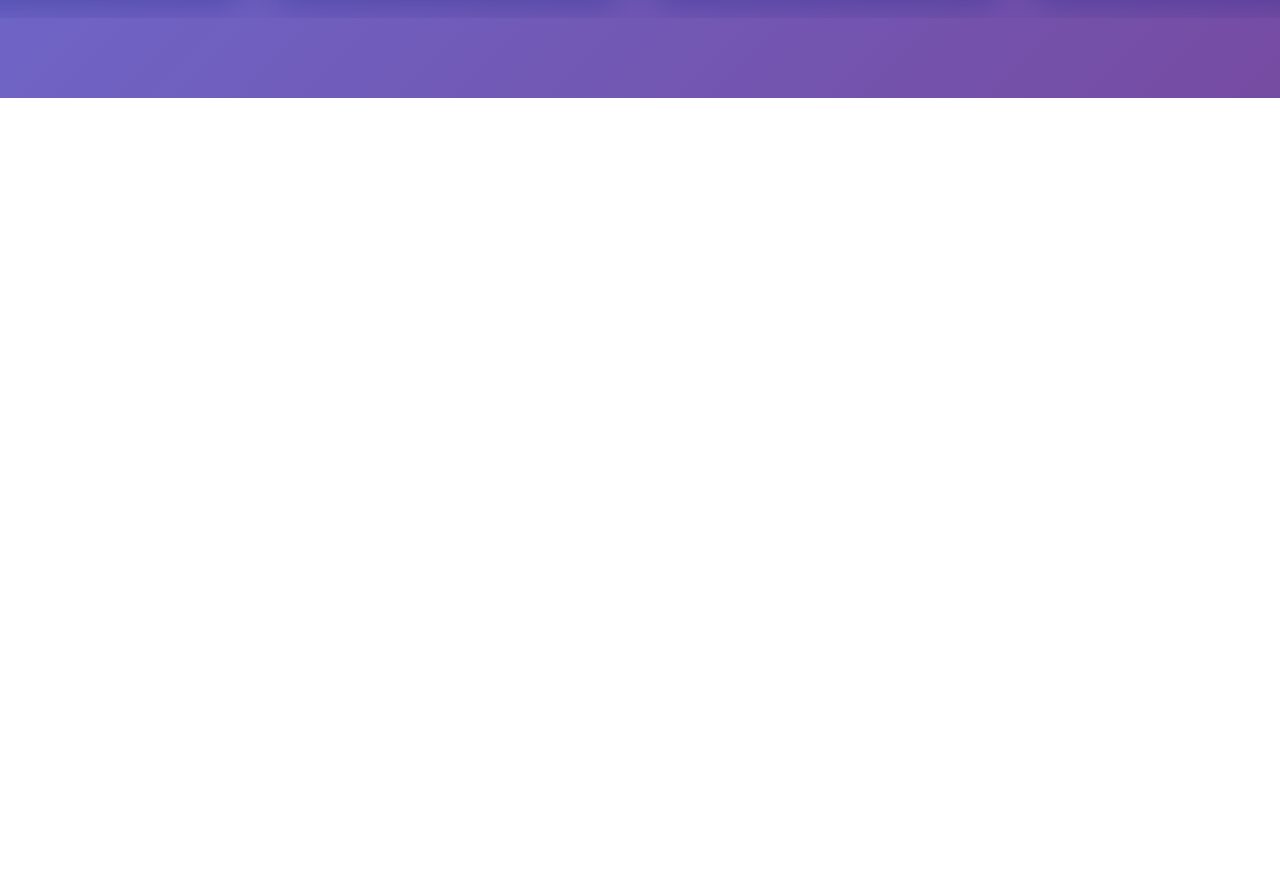
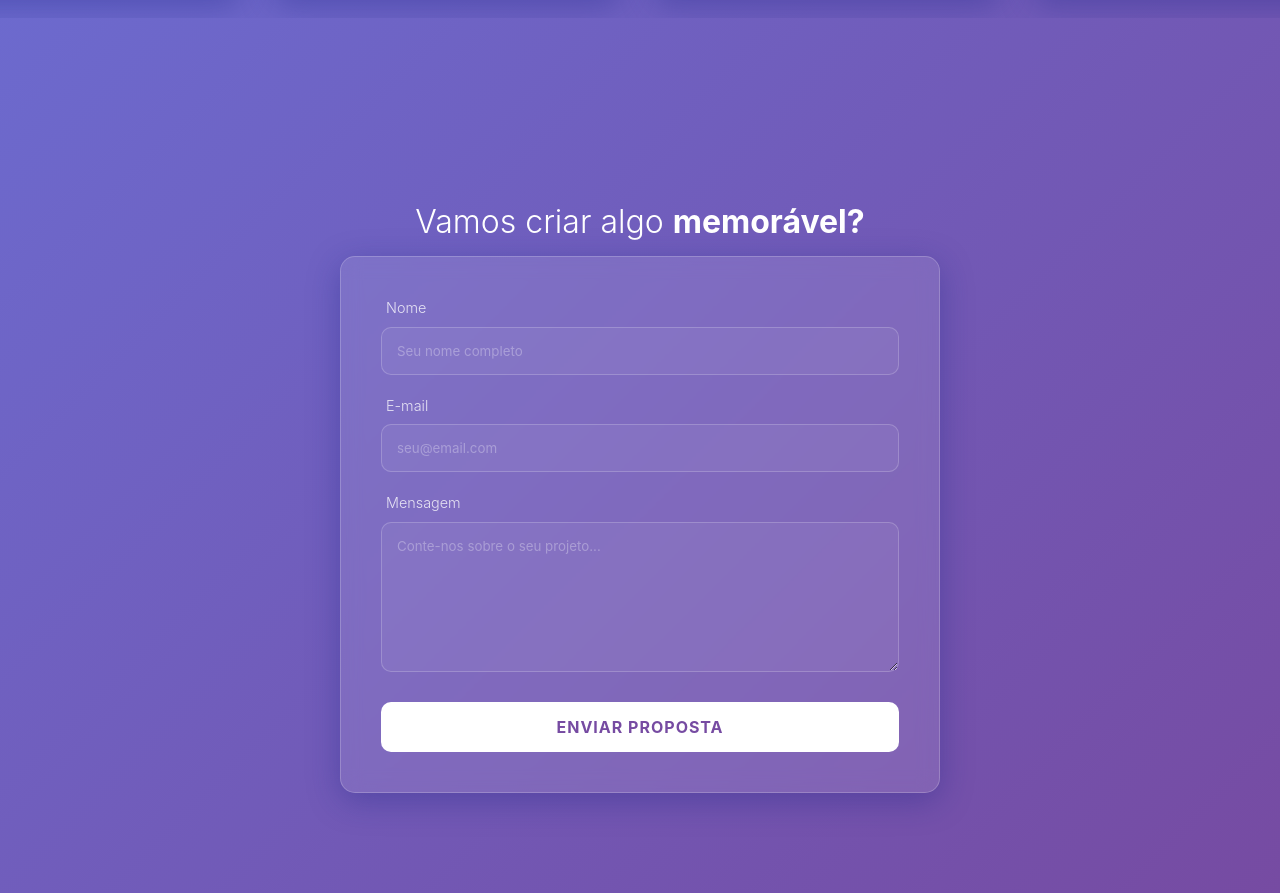
Before and after one commit to PatricAugusto/Free-Template-Merchan-v1, a React (Vite) app: page / in a window 1280 px wide. Shown: the part 1389-2282 px from the top of the page. Before the commit the page ends 1487 px from the top, so only its background shows below. Built offline with nearby package versions, Linux system fonts and the light colour scheme.

Commit message:
fix: resolve TypeError in TextArea component by using .attrs for polymorphism

```diff
--- a/src/App.jsx
+++ b/src/App.jsx
@@ -3,6 +3,7 @@ import Header from './components/Header';
 import Hero from './components/Hero';
 import Portfolio from './components/Portfolio';
 import styled from 'styled-components';
+import Contact from './components/Contact';
 
 const AppContainer = styled.div`
   width: 100%;
@@ -16,6 +17,7 @@ function App() {
       <Header />
       <Hero />
       <Portfolio />
+      <Contact />
     </AppContainer>
   );
 }
--- /dev/null
+++ b/src/components/Contact.jsx
@@ -0,0 +1,130 @@
+import styled from 'styled-components';
+import { glassTheme } from '../styles/theme';
+
+const ContactSection = styled.section`
+  padding: 100px 10%;
+  display: flex;
+  flex-direction: column;
+  align-items: center;
+  width: 100%;
+`;
+
+const ContactCard = styled.div`
+  ${glassTheme.glass}
+  width: 100%;
+  max-width: 600px;
+  padding: 40px;
+  display: flex;
+  flex-direction: column;
+  gap: 20px;
+`;
+
+const Title = styled.h2`
+  font-size: 2rem;
+  font-weight: 300;
+  text-align: center;
+  margin-bottom: 10px;
+`;
+
+const Form = styled.form`
+  display: flex;
+  flex-direction: column;
+  gap: 20px;
+`;
+
+const FormGroup = styled.div`
+  display: flex;
+  flex-direction: column;
+  gap: 8px;
+`;
+
+const Label = styled.label`
+  font-size: 0.9rem;
+  font-weight: 300;
+  opacity: 0.8;
+  margin-left: 5px;
+`;
+
+const Input = styled.input`
+  background: rgba(255, 255, 255, 0.05);
+  border: 1px solid rgba(255, 255, 255, 0.2);
+  border-radius: 10px;
+  padding: 15px;
+  color: white;
+  outline: none;
+  transition: all 0.3s ease;
+
+  &:focus {
+    background: rgba(255, 255, 255, 0.1);
+    border-color: rgba(255, 255, 255, 0.5);
+    box-shadow: 0 0 15px rgba(255, 255, 255, 0.1);
+  }
+
+  &::placeholder {
+    color: rgba(255, 255, 255, 0.3);
+  }
+`;
+
+const TextArea = styled(Input).attrs({ as: 'textarea' })`
+  min-height: 150px;
+  resize: vertical;
+`;
+
+const SubmitButton = styled.button`
+  background: white;
+  color: #764ba2;
+  border: none;
+  border-radius: 10px;
+  padding: 15px;
+  font-weight: 700;
+  text-transform: uppercase;
+  letter-spacing: 1px;
+  cursor: pointer;
+  transition: all 0.3s ease;
+  margin-top: 10px;
+
+  &:hover {
+    transform: translateY(-3px);
+    box-shadow: 0 10px 20px rgba(0, 0, 0, 0.2);
+    filter: brightness(1.1);
+  }
+
+  &:active {
+    transform: translateY(-1px);
+  }
+`;
+
+const Contact = () => {
+  const handleSubmit = (e) => {
+    e.preventDefault();
+    alert('Mensagem enviada com sucesso! Entraremos em contato em breve.');
+  };
+
+  return (
+    <ContactSection id="contato">
+      <Title>Vamos criar algo <strong>memorável?</strong></Title>
+      <ContactCard>
+        <Form onSubmit={handleSubmit}>
+          <FormGroup>
+            <Label>Nome</Label>
+            <Input type="text" placeholder="Seu nome completo" required />
+          </FormGroup>
+
+          <FormGroup>
+            <Label>E-mail</Label>
+            <Input type="email" placeholder="seu@email.com" required />
+          </FormGroup>
+
+          <FormGroup>
+            <Label>Mensagem</Label>
+            <TextArea placeholder="Conte-nos sobre o seu projeto..." required />
+          </FormGroup>
+
+          <SubmitButton type="submit">Enviar Proposta</SubmitButton>
+        </Form>
+      </ContactCard>
+    </ContactSection>
+  );
+};
+
+export default Contact;
```
